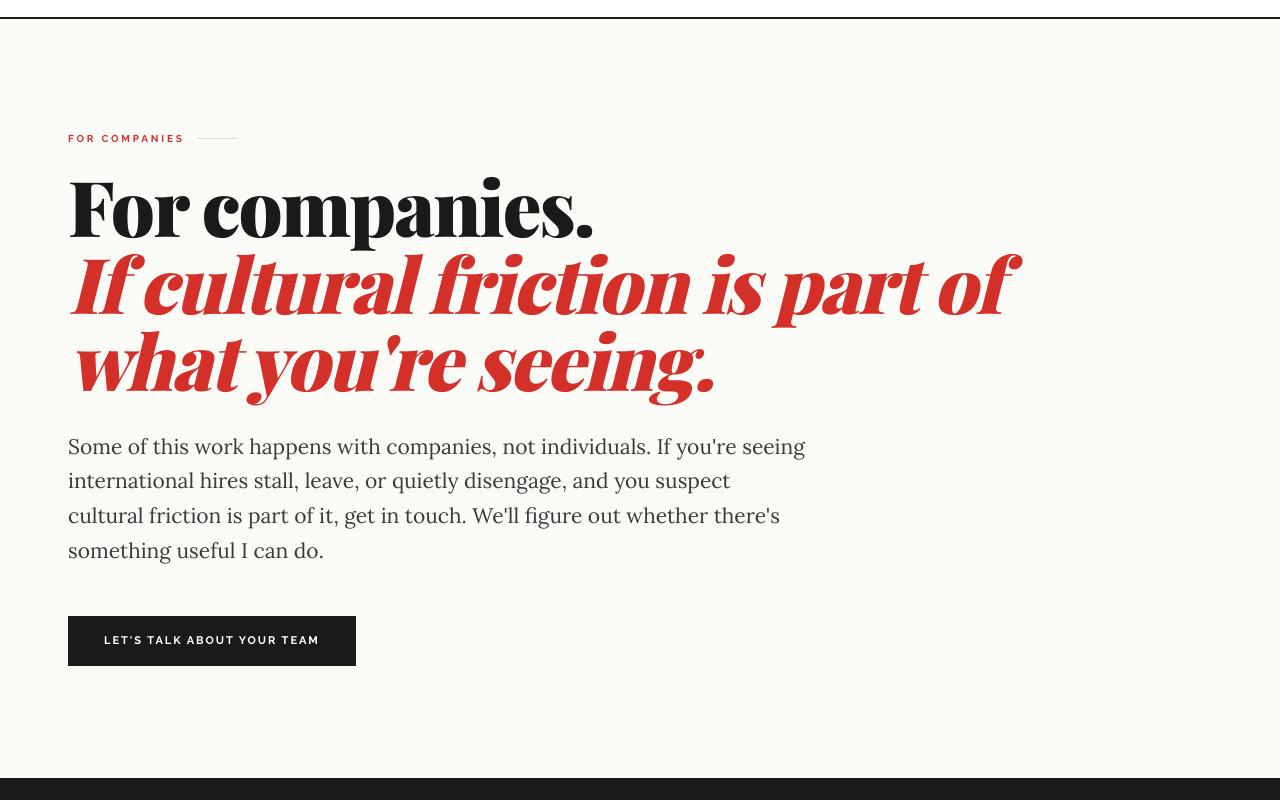
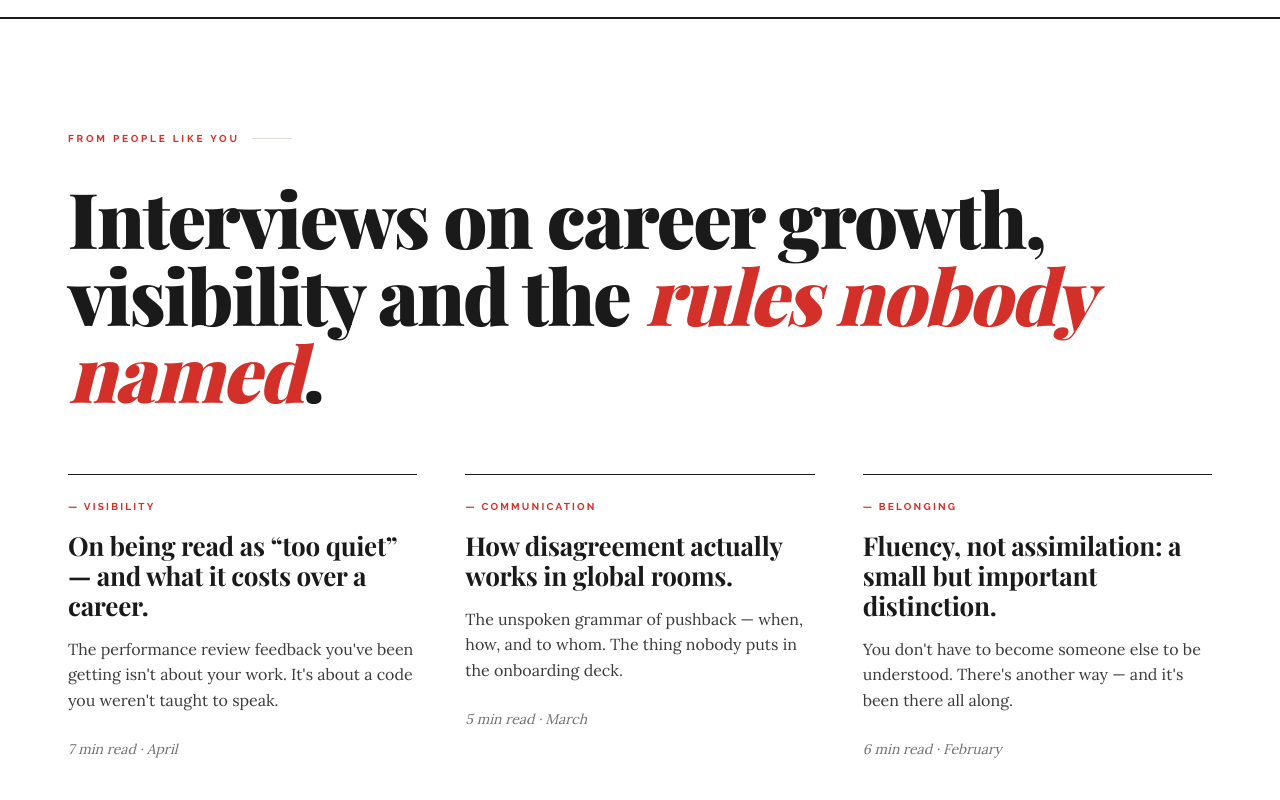
Before and after one commit to biljanatasetovikj-boop/InvisibleRules, a Next.js app: page / in a window 1280 px wide. Shown: the part 4740-5540 px from the top of the page. Built offline with nearby package versions, Linux system fonts and the light colour scheme; a web font is replaced by a local one.

Commit message:
add Interviews section as placeholder after About Me

```diff
--- a/app/page.tsx
+++ b/app/page.tsx
@@ -4,6 +4,7 @@ import Problem from "@/components/Problem";
 import HowIWork from "@/components/HowIWork";
 import WhoIHelp from "@/components/WhoIHelp";
 import About from "@/components/About";
+import Interviews from "@/components/Interviews";
 import ForCompanies from "@/components/ForCompanies";
 import PullQuote from "@/components/PullQuote";
 import Contact from "@/components/Contact";
@@ -19,6 +20,7 @@ export default function Home() {
         <HowIWork />
         <WhoIHelp />
         <About />
+        <Interviews />
         <ForCompanies />
         <PullQuote />
         <Contact />
--- /dev/null
+++ b/components/Interviews.tsx
@@ -0,0 +1,70 @@
+import FadeIn from "./FadeIn";
+
+const interviews = [
+  {
+    category: "Visibility",
+    title: "On being read as “too quiet” — and what it costs over a career.",
+    excerpt:
+      "The performance review feedback you've been getting isn't about your work. It's about a code you weren't taught to speak.",
+    meta: "7 min read · April",
+  },
+  {
+    category: "Communication",
+    title: "How disagreement actually works in global rooms.",
+    excerpt:
+      "The unspoken grammar of pushback — when, how, and to whom. The thing nobody puts in the onboarding deck.",
+    meta: "5 min read · March",
+  },
+  {
+    category: "Belonging",
+    title: "Fluency, not assimilation: a small but important distinction.",
+    excerpt:
+      "You don't have to become someone else to be understood. There's another way — and it's been there all along.",
+    meta: "6 min read · February",
+  },
+];
+
+export default function Interviews() {
+  return (
+    <section
+      id="interviews"
+      className="py-28 border-t-2 border-[#1a1a1a]"
+    >
+      <div className="max-w-[1240px] mx-auto px-6 lg:px-12">
+        <FadeIn>
+          <div className="flex items-center gap-3 mb-8">
+            <span className="font-sans text-[10px] font-bold uppercase tracking-[0.28em] text-[#d4302a]">
+              From people like you
+            </span>
+            <span className="w-10 h-px bg-[#e0ddd5]" />
+          </div>
+          <h2 className="font-serif font-black text-[#1a1a1a] text-[clamp(42px,6vw,82px)] tracking-[-0.025em] leading-[1] mb-16 max-w-[1100px]">
+            Interviews on career growth, visibility and the{" "}
+            <span className="italic text-[#d4302a]">rules nobody named</span>.
+          </h2>
+        </FadeIn>
+
+        <div className="grid grid-cols-1 md:grid-cols-3 gap-10 lg:gap-12">
+          {interviews.map((item, i) => (
+            <FadeIn key={item.category} delay={i * 0.1}>
+              <article className="border-t border-[#1a1a1a] pt-6">
+                <div className="font-sans text-[10px] font-bold uppercase tracking-[0.22em] text-[#d4302a] mb-4">
+                  — {item.category}
+                </div>
+                <h3 className="font-serif font-bold text-[#1a1a1a] text-[26px] leading-[1.15] tracking-[-0.01em] mb-4">
+                  {item.title}
+                </h3>
+                <p className="font-body text-[16px] text-[#3a3a3a] leading-[1.6] mb-6">
+                  {item.excerpt}
+                </p>
+                <p className="font-body italic text-[14px] text-[#707070]">
+                  {item.meta}
+                </p>
+              </article>
+            </FadeIn>
+          ))}
+        </div>
+      </div>
+    </section>
+  );
+}
```
